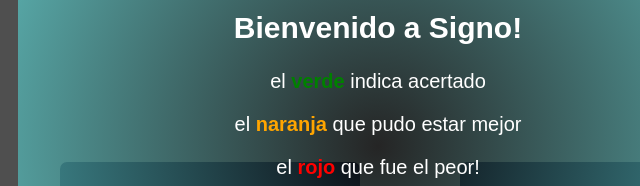
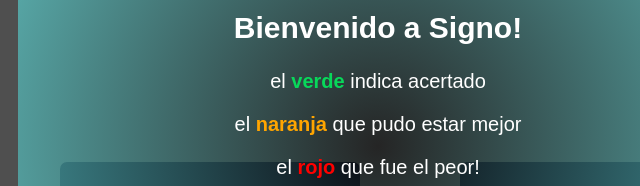
Before and after one commit to FrancoMartinPersonal/Signo, a plain HTML site: page index.html in a window 1280 px wide. Shown: the part 202-388 px from the top of the page, 430-1070 px from the left. Drawn offline with Linux system fonts and the light colour scheme.

Commit message:
se agregó color verde esmeralda al index html también

```diff
--- a/index.html
+++ b/index.html
@@ -11,7 +11,7 @@
 		<div class="modal-datos">
 			<div class="modal-datos__texto">
 			<h2>Bienvenido a Signo!</h2>
-			<p>el <b style="color:green">verde </b> indica acertado</p>
+			<p>el <b style="color:#08D85A">verde </b> indica acertado</p>
 			<p>el <b style="color: orange">naranja</b>  que pudo estar mejor</p>
 			<p>el <b style="color: red">rojo</b> que fue el peor!</p>
 			</div>
```
